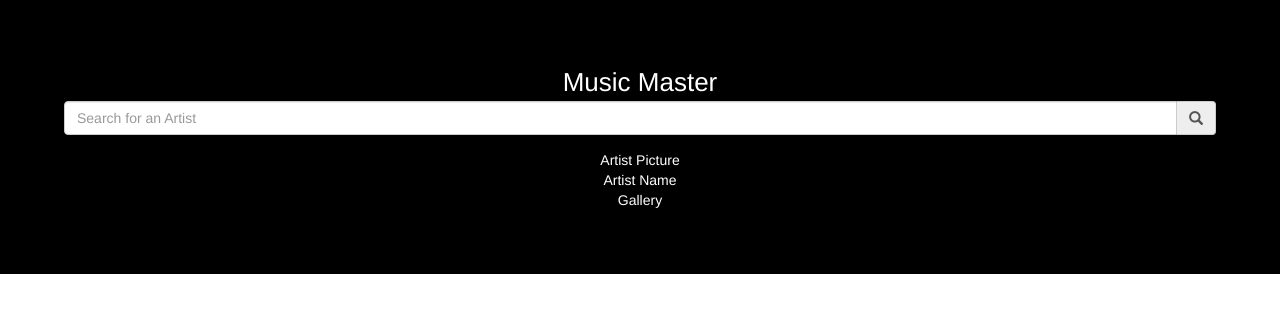
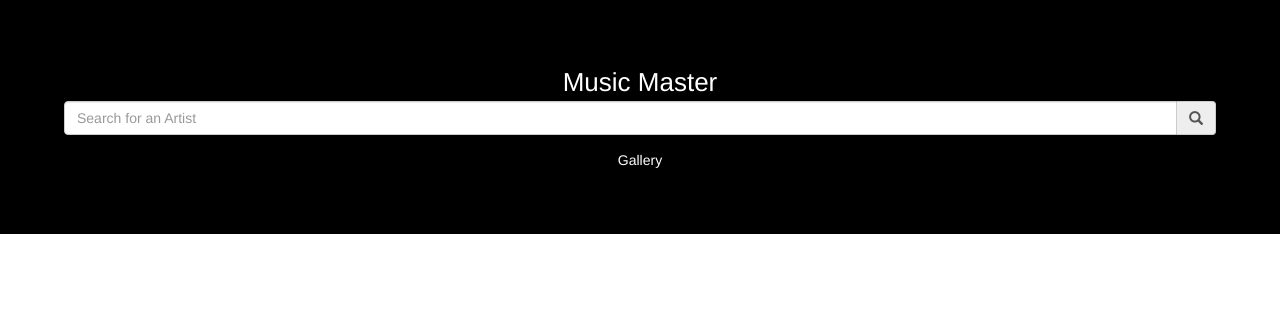
Before and after one commit to TJXStyles/spotify-music-search, a React (Create React App) app: page / in a window 1280 px wide. Shown: the top 312 px of the page. Built offline with nearby package versions, Linux system fonts and the light colour scheme.

Commit message:
add profile component

```diff
--- a/src/App.js
+++ b/src/App.js
@@ -1,4 +1,5 @@
 import React, {Component} from 'react';
+import Profile from './Profile';
 import './App.css';
 import { FormGroup, FormControl, InputGroup, Glyphicon } from 'react-bootstrap';
 
@@ -7,7 +8,8 @@
   constructor(props) {
     super(props)
     this.state = {
-      query: ''
+      query: '',
+      artist: null
     }
   }
 
@@ -22,7 +24,11 @@
       method: 'GET'
     })
     .then(response => response.json())
-    .then(json => console.log('json', json))
+    .then(json => {
+      const artist = json.artists.items[0];
+      console.log('artist', artist);
+      this.setState({artist});
+    })
   }
 
   render() {
@@ -49,8 +55,9 @@
           </InputGroup>
         </FormGroup>
         <div className="Profile">
-          <div>Artist Picture</div>
-          <div>Artist Name</div>
+          <Profile
+          artist={ this.state.artist }
+          />
         </div>
         <div className="Gallery">
           Gallery
--- /dev/null
+++ b/src/Profile.js
@@ -0,0 +1,21 @@
+import React, {Component} from 'react';
+import './App.css';
+
+class Profile extends Component {
+  render() {
+    console.log('this.props', this.props)
+    let artist = {name: '', followers: {total: ''}};
+      if (this.props.artist !== null) {
+        artist = this.props.artist;
+      }
+    return (
+      <div>
+        <div>{ artist.name }</div>
+        <div>{ artist.followers.total}</div>
+      </div>
+    )
+  }
+
+}
+
+export default Profile;
```
